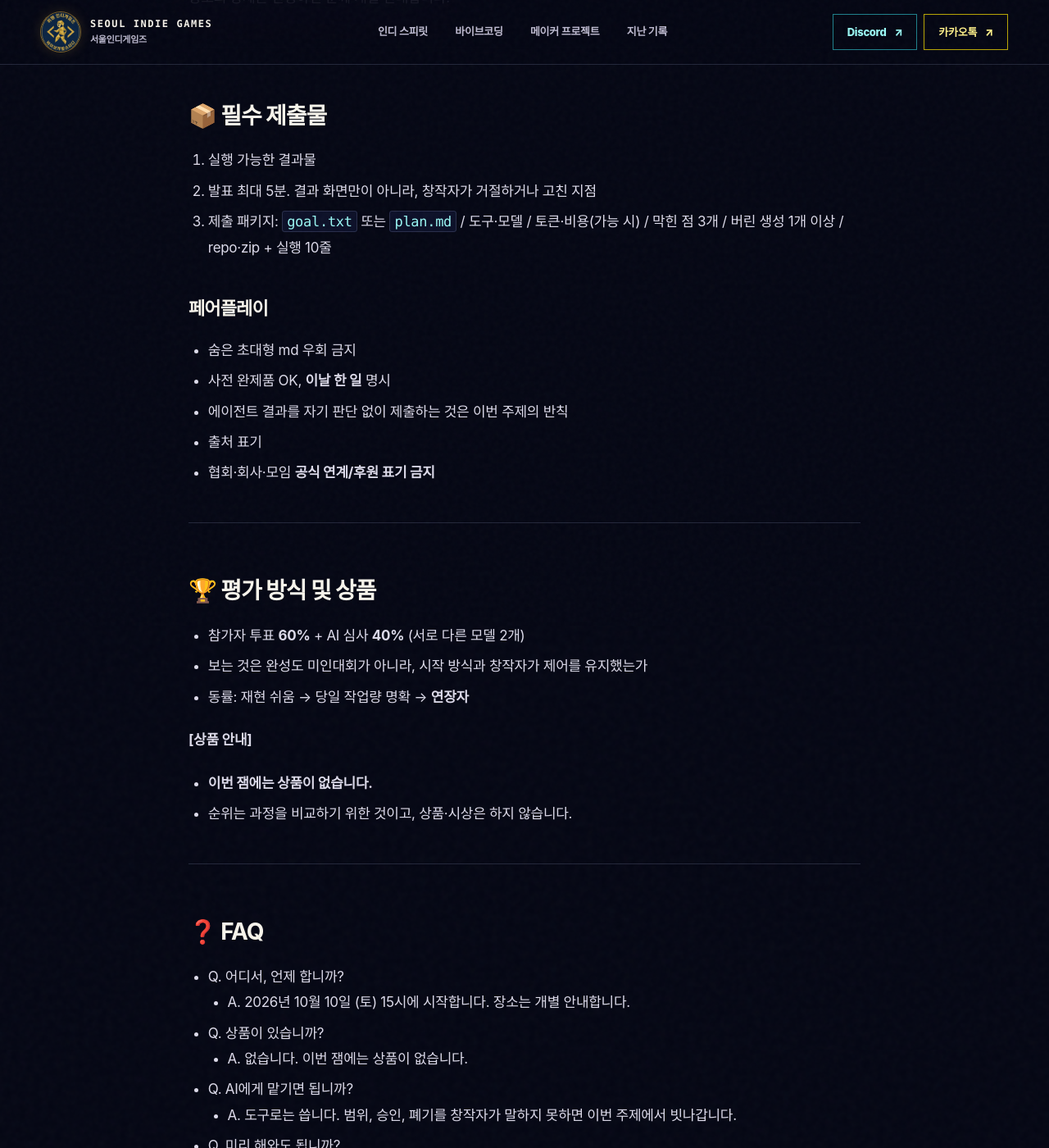
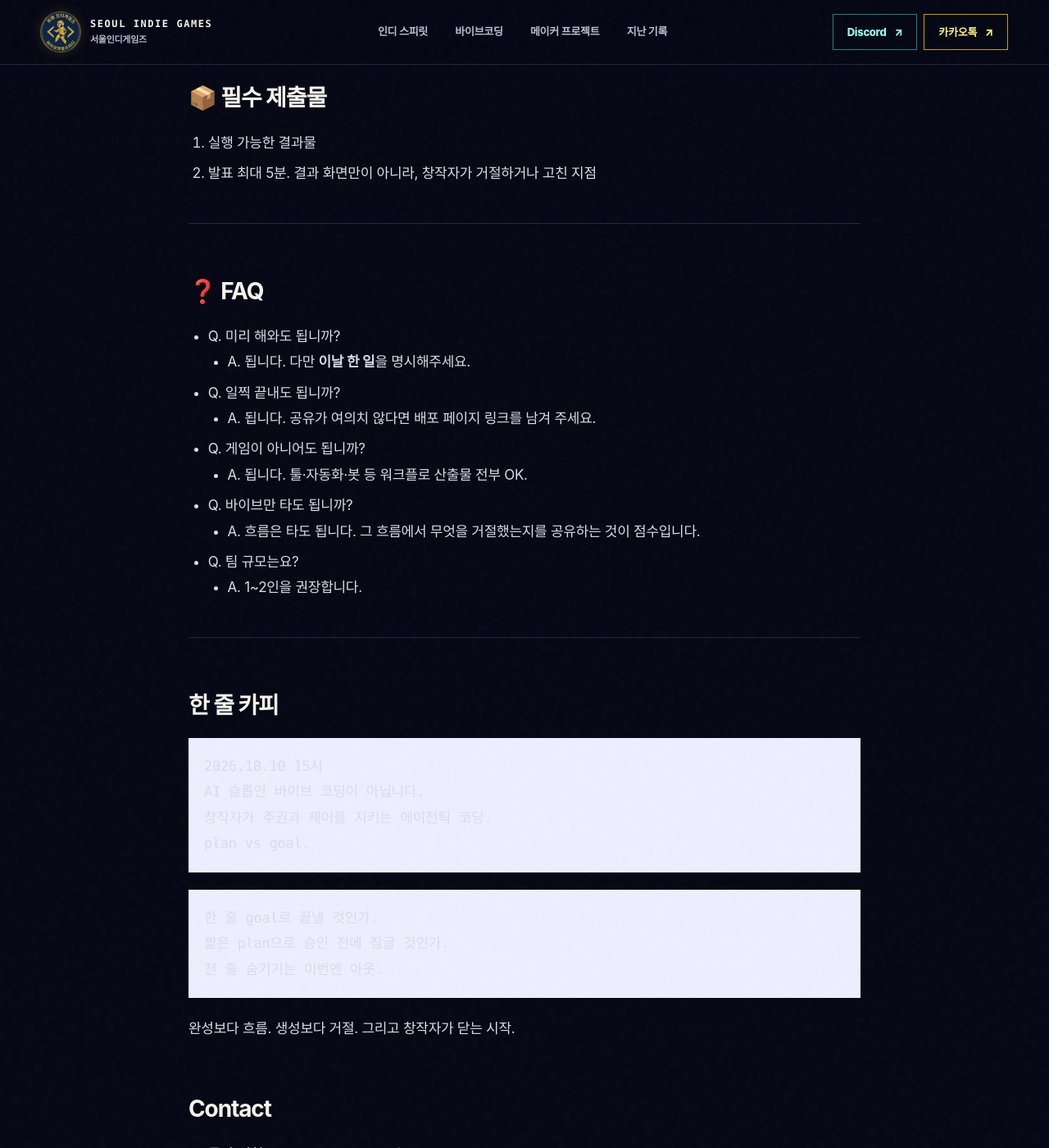
Before and after one commit to emptypizza/seoulindies, a Jekyll site: the page built from _posts/2026-10-10-plan-vs-goal-hackathon.md, in a window 1280 px wide and 1400 px high, scrolled down 11330 px. Shown: the whole window at 82% size. Built offline with Jekyll 4.4.1, drawn with Linux system fonts in a browser that asks for light colours; some of the changed text lies outside the part shown.

Commit message:
해커톤 글에서 제출 패키지, 페어플레이, 상품 안내를 뺀다.
Co-authored-by: Cursor <cursoragent@cursor.com>

````diff
--- a/_posts/2026-10-10-plan-vs-goal-hackathon.md
+++ b/_posts/2026-10-10-plan-vs-goal-hackathon.md
@@ -1,7 +1,7 @@
 ---
 layout: post
 title: "「AI Slop인 바이브 코딩이 아닙니다. 에이전틱 코딩이란 무엇입니까?」"
-description: "2026년 10월 10일 15시. AI 슬롭에 맡기지 않고, 창작자가 게임의 주권과 제어를 지키는 plan vs goal 스터디잼. 상품은 없습니다."
+description: "2026년 10월 10일 15시. AI 슬롭에 맡기지 않고, 창작자가 게임의 주권과 제어를 지키는 plan vs goal 스터디잼."
 event_status: upcoming
 image: "/images/banner-dark.png"
 ---
@@ -27,8 +27,6 @@ image: "/images/banner-dark.png"
 `/plan`으로 손대기 전에 설계를 고정할 것인가, `/goal` 한 줄로 증명 가능한 끝만 두고 뛸 것인가.
 어느 쪽이든 결정권은 창작자에게 있습니다. 에이전트가 많이 썼다는 사실이 작품의 주인이 바뀌었다는 뜻은 아닙니다.
 
-**이번 잼에는 상품이 없습니다.**
-
 ---
 
 ## 요약
@@ -41,7 +39,6 @@ image: "/images/banner-dark.png"
 | 시간 | **15시** |
 | 주제 | **plan vs goal — 창작 주권을 지키며 어떻게 시작하는가** |
 | 조건 | 에이전트 도구를 쓰되, 범위·승인·폐기 결정은 창작자가 한다 |
-| 상품 | **없음** |
 | 신청 | [plusalpha.top@gmail.com](mailto:plusalpha.top@gmail.com) · [Discord](https://discord.com/channels/1254322371511324692) · [카카오톡 오픈채팅](https://open.kakao.com/o/pIxN9iFi) |
 
 ---
@@ -83,12 +80,17 @@ image: "/images/banner-dark.png"
 
 ---
 
-## 🏁 트랙 (택 1)
+## 🏁 초반에 공개하는 것
 
-두 트랙 모두 에이전트를 씁니다.
-차이는 누가 먼저 경계를 긋느냐입니다.
+이번 잼의 초반은 트랙 선택이 아닙니다.
+**게임 개발 구현 계획을 투명하게 공개**합니다.
+무엇을 만들고, 어떤 순서로 손을 대며, 어디까지가 이번 범위인지 참가자끼리 볼 수 있게 꺼냅니다.
+숨긴 스펙으로 시작하지 않습니다.
 
-### A. `/goal` 트랙
+아래 `/goal`, `/plan` 구분은 그 계획을 적는 **예시**입니다.
+둘 중 하나를 골라 겨루는 규칙이 아닙니다.
+
+### 예시 A. `/goal`처럼 적기
 
 - 시작 시 **goal 1개만** 확정 (최대 500자)
 - 그 문장은 "재미있게"가 아니라, 끝나면 눈으로 확인할 수 있는 조건
@@ -96,7 +98,7 @@ image: "/images/banner-dark.png"
 - 진행 중 추가는 대화 로그·커밋·메모로만
 - goal 밖을 에이전트가 만들면, 그건 성과가 아니라 범위 이탈
 
-### B. `/plan` 트랙
+### 예시 B. `/plan`처럼 적기
 
 - 시작 전 `plan.md` 허용
   - **최대 200줄** 또는 **8,000자** (먼저 닿는 쪽)
@@ -104,16 +106,15 @@ image: "/images/banner-dark.png"
 - plan 변경 시 **변경 이유 3줄 이내**
 - 승인 전에는 구현 파일을 고치지 않음
 
-> 핵심: "프롬프트 한 줄" 쇼가 아님.
-> **상한 있는 시작 조건**에서, 창작자가 제어를 유지한 채 누가 더 멀리 가는지.
+> 핵심은 어느 예시로 적든, 초반 구현 계획이 공개되어 있다는 점입니다.
+> "프롬프트 한 줄" 뒤에 계획을 숨기지 않습니다.
 
 ---
 
 ## 🔥 핵심 방향
 
 1. **주권은 창작자에게.** 에이전트 환경(Cursor / VSCode+AI / Claude / Codex / Hermes / 로컬 LLM…)은 손이되, 채택과 폐기는 사람이 한다.
-2. **트랙 규칙으로 슬롭을 막기.** 상한 없는 스펙 덤프와 숨은 md는 반칙.
-3. **과정까지 공유.** 막힌 점, 버린 것, 직접 고친 것, 먹힌 지시와 거부한 지시.
+2. **과정까지 공유.** 막힌 점, 버린 것, 직접 고친 것, 먹힌 지시와 거부한 지시.
 
 ---
 
@@ -331,7 +332,7 @@ stop after 60 turns
 | 날짜 | 2026년 10월 10일 (토) |
 | 시작 | **15시** |
 | 장소 | 개별 안내 |
-| 이후 순서 | 트랙 선언, 제작, 과정 공유. 분 단위 시간표는 당일 안내 |
+| 이후 순서 | 구현 계획 공개, 제작, 과정 공유. 분 단위 시간표는 당일 안내 |
 
 장소의 상세는 신청하신 분께 개별 안내합니다.
 
@@ -341,39 +342,11 @@ stop after 60 turns
 
 1. 실행 가능한 결과물
 2. 발표 최대 5분. 결과 화면만이 아니라, 창작자가 거절하거나 고친 지점
-3. 제출 패키지: `goal.txt` 또는 `plan.md` / 도구·모델 / 토큰·비용(가능 시) / 막힌 점 3개 / 버린 생성 1개 이상 / repo·zip + 실행 10줄
-
-### 페어플레이
-
-- 숨은 초대형 md 우회 금지
-- 사전 완제품 OK, **이날 한 일** 명시
-- 에이전트 결과를 자기 판단 없이 제출하는 것은 이번 주제의 반칙
-- 출처 표기
-- 협회·회사·모임 **공식 연계/후원 표기 금지**
-
----
-
-## 🏆 평가 방식 및 상품
-
-- 참가자 투표 **60%** + AI 심사 **40%** (서로 다른 모델 2개)
-- 보는 것은 완성도 미인대회가 아니라, 시작 방식과 창작자가 제어를 유지했는가
-- 동률: 재현 쉬움 → 당일 작업량 명확 → **연장자**
-
-**[상품 안내]**
-
-- **이번 잼에는 상품이 없습니다.**
-- 순위는 과정을 비교하기 위한 것이고, 상품·시상은 하지 않습니다.
 
 ---
 
 ## ❓ FAQ
 
-- Q. 어디서, 언제 합니까?
-  - A. 2026년 10월 10일 (토) 15시에 시작합니다. 장소는 개별 안내합니다.
-- Q. 상품이 있습니까?
-  - A. 없습니다. 이번 잼에는 상품이 없습니다.
-- Q. AI에게 맡기면 됩니까?
-  - A. 도구로는 씁니다. 범위, 승인, 폐기를 창작자가 말하지 못하면 이번 주제에서 빗나갑니다.
 - Q. 미리 해와도 됩니까?
   - A. 됩니다. 다만 **이날 한 일**을 명시해주세요.
 - Q. 일찍 끝내도 됩니까?
@@ -393,7 +366,7 @@ stop after 60 turns
 2026.10.10 15시
 AI 슬롭인 바이브 코딩이 아닙니다.
 창작자가 주권과 제어를 지키는 에이전틱 코딩.
-plan vs goal. 상품은 없습니다.
+plan vs goal.
 ```
 
 ```text
````
